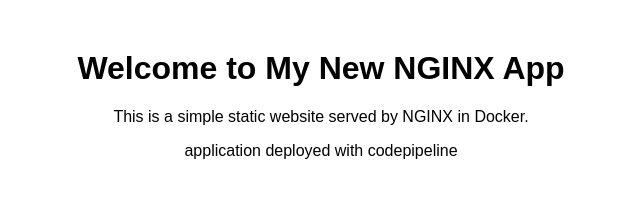
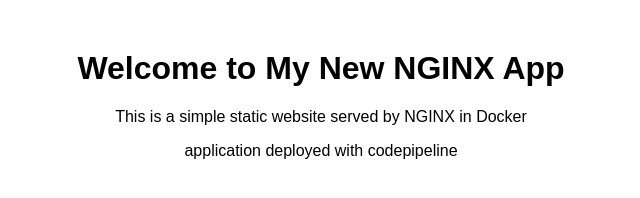
Before and after one commit to YashPradhan77/ECS-FARGATE, a plain HTML site: page nginx/index.html in a window 1280 px wide. Shown: the full height of the page, 319-959 px from the left. Drawn offline with Linux system fonts and the light colour scheme.

Commit message:
initial commit

```diff
--- a/nginx/index.html
+++ b/nginx/index.html
@@ -8,7 +8,7 @@
 </head>
 <body>
     <h1>Welcome to My New NGINX App</h1>
-    <p>This is a simple static website served by NGINX in Docker.</p>
+    <p>This is a simple static website served by NGINX in Docker</p>
     <p>application deployed with codepipeline</p>
 </body>
 </html>
```
